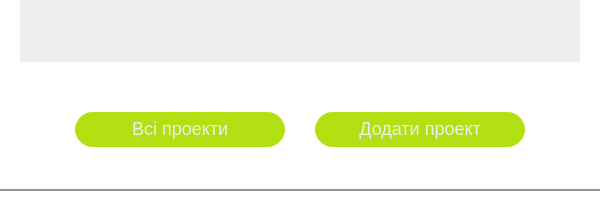
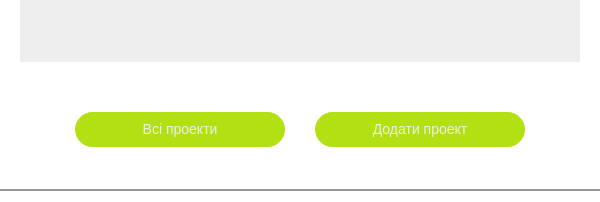
Before and after one commit to ivakm/ivakm.github.io, a plain HTML site: page 5/index.html in a window 600 px wide. Shown: the part 4818-5020 px from the top of the page. Drawn offline with nearby package versions, Linux system fonts and the light colour scheme; a web font is replaced by a local one.

Commit message:
Update adaptive.css

```diff
--- a/5/css/adaptive.css
+++ b/5/css/adaptive.css
@@ -112,6 +112,10 @@
 
     button {
         width: 175px;
+    }
+
+    .project button{
+        font-size: 14px;
     }
 
     .ContentContainer .button {
```
